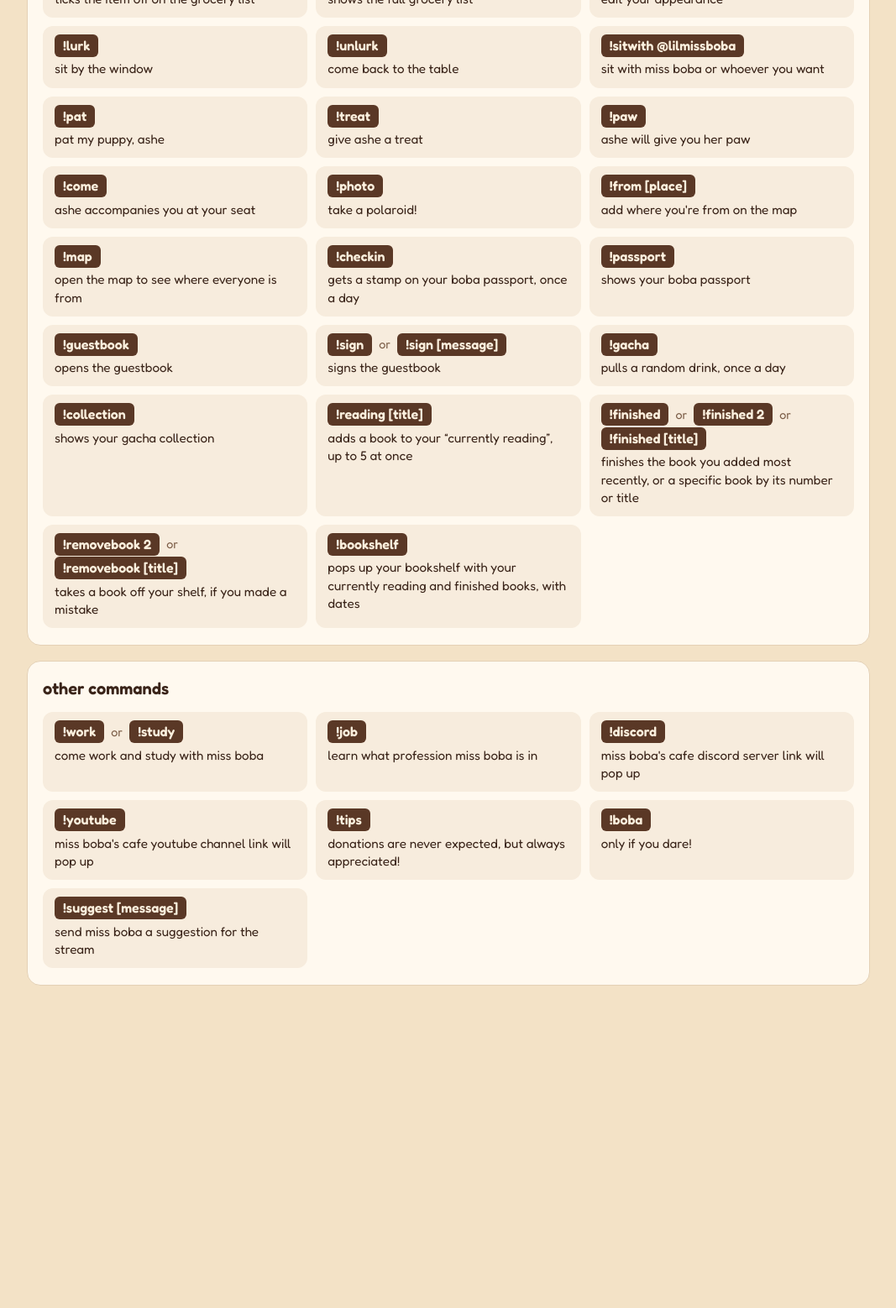
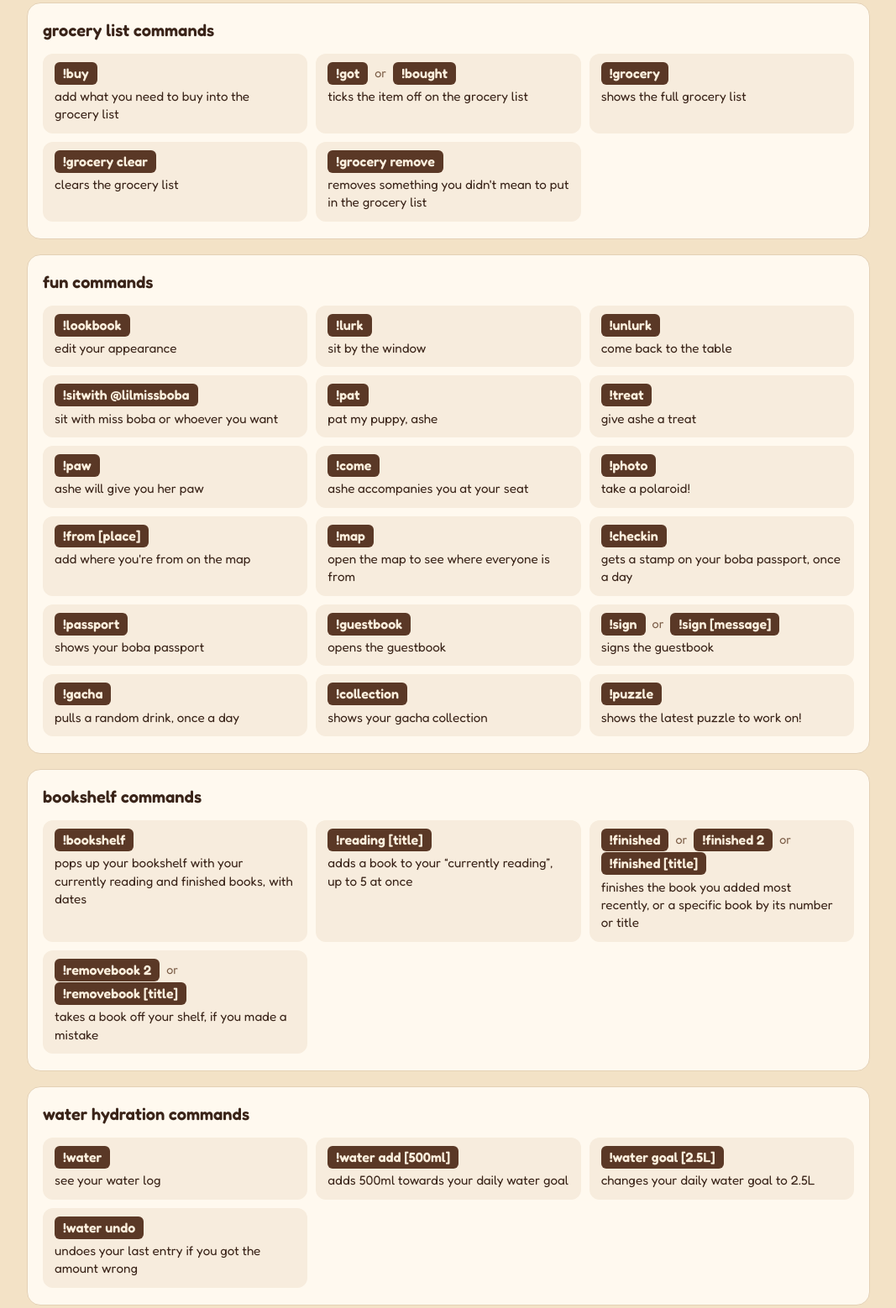
Before and after one commit to lilmissboba/commands, a plain HTML site: page index.html in a window 1280 px wide. Shown: the part 629-2187 px from the top of the page at 84% size, without its empty margins (106-1173 px from the left). Before the commit the page ends 1877 px from the top, so only its background shows below. Drawn offline with Linux system fonts and the light colour scheme; a web font is replaced by a local one.

Commit message:
Add files via upload

```diff
--- a/index.html
+++ b/index.html
@@ -40,6 +40,7 @@ button.cmd:focus-visible{outline:3px solid var(--chip);outline-offset:3px;border
 button.cmd.copied::after{content:"copied!";position:absolute;left:calc(100% + 8px);top:50%;transform:translateY(-50%);font-size:.8rem;font-weight:600;color:var(--muted);white-space:nowrap}
 .cmds{display:flex;flex-wrap:wrap;align-items:center;gap:6px 8px}
 .or{color:var(--muted);font-size:.9rem}
+.item a.link{color:var(--ink);font-weight:600;font-size:.92rem;text-underline-offset:3px;overflow-wrap:anywhere}
 .empty{display:none;color:var(--muted);text-align:center;padding:20px}
 </style>
 </head>
@@ -54,7 +55,7 @@ button.cmd.copied::after{content:"copied!";position:absolute;left:calc(100% + 8p
 <script>
 (() => {
 const SECTIONS = [
-  { title: "miss boba's cafe commands", items: [
+  { title: "task commands", items: [
     { cmds: ["!task"], desc: "add what you're working on" },
     { cmds: ["!focus"], desc: "pick a task to focus on" },
     { cmds: ["!done"], desc: "mark a task done" },
@@ -63,9 +64,16 @@ const SECTIONS = [
     { cmds: ["!list"], desc: "see your task list in chat" },
     { cmds: ["!urgent", "!impt"], desc: "adds an important task" },
     { cmds: ["!urgentlist"], desc: "shows the list of urgent/important tasks you're working on" },
+    { cmds: ["!web"], desc: "you can still work on your task list even if my stream is offline!", link: "https://lilmissboba.github.io/cafe/" }
+  ]},
+  { title: "grocery list commands", items: [
     { cmds: ["!buy"], desc: "add what you need to buy into the grocery list" },
     { cmds: ["!got", "!bought"], desc: "ticks the item off on the grocery list" },
     { cmds: ["!grocery"], desc: "shows the full grocery list" },
+    { cmds: ["!grocery clear"], desc: "clears the grocery list" },
+    { cmds: ["!grocery remove"], desc: "removes something you didn't mean to put in the grocery list" }
+  ]},
+  { title: "fun commands", items: [
     { cmds: ["!lookbook"], desc: "edit your appearance" },
     { cmds: ["!lurk"], desc: "sit by the window" },
     { cmds: ["!unlurk"], desc: "come back to the table" },
@@ -83,10 +91,19 @@ const SECTIONS = [
     { cmds: ["!sign", "!sign [message]"], desc: "signs the guestbook" },
     { cmds: ["!gacha"], desc: "pulls a random drink, once a day" },
     { cmds: ["!collection"], desc: "shows your gacha collection" },
+    { cmds: ["!puzzle"], desc: "shows the latest puzzle to work on!" }
+  ]},
+  { title: "bookshelf commands", items: [
+    { cmds: ["!bookshelf"], desc: "pops up your bookshelf with your currently reading and finished books, with dates" },
     { cmds: ["!reading [title]"], desc: "adds a book to your “currently reading”, up to 5 at once" },
     { cmds: ["!finished", "!finished 2", "!finished [title]"], desc: "finishes the book you added most recently, or a specific book by its number or title" },
-    { cmds: ["!removebook 2", "!removebook [title]"], desc: "takes a book off your shelf, if you made a mistake" },
-    { cmds: ["!bookshelf"], desc: "pops up your bookshelf with your currently reading and finished books, with dates" }
+    { cmds: ["!removebook 2", "!removebook [title]"], desc: "takes a book off your shelf, if you made a mistake" }
+  ]},
+  { title: "water hydration commands", items: [
+    { cmds: ["!water"], desc: "see your water log" },
+    { cmds: ["!water add [500ml]"], desc: "adds 500ml towards your daily water goal" },
+    { cmds: ["!water goal [2.5L]"], desc: "changes your daily water goal to 2.5L" },
+    { cmds: ["!water undo"], desc: "undoes your last entry if you got the amount wrong" }
   ]},
   { title: "other commands", items: [
     { cmds: ["!work", "!study"], desc: "come work and study with miss boba" },
@@ -108,6 +125,7 @@ root.innerHTML = SECTIONS.map(s => `
       <div class="item" data-search="${esc((i.cmds.join(" ") + " " + i.desc).toLowerCase())}">
         <div class="cmds">${i.cmds.map(c => `<button class="cmd" type="button" data-copy="${esc(c)}" aria-label="Copy ${esc(c)}"><code>${esc(c)}</code></button>`).join('<span class="or">or</span>')}</div>
         <p>${esc(i.desc)}</p>
+        ${i.link ? `<a class="link" href="${esc(i.link)}" target="_blank" rel="noopener">${esc(i.link.replace(/^https:\/\//, "").replace(/\/$/, ""))}</a>` : ""}
       </div>`).join("")}
     </div>
   </section>`).join("");
```
